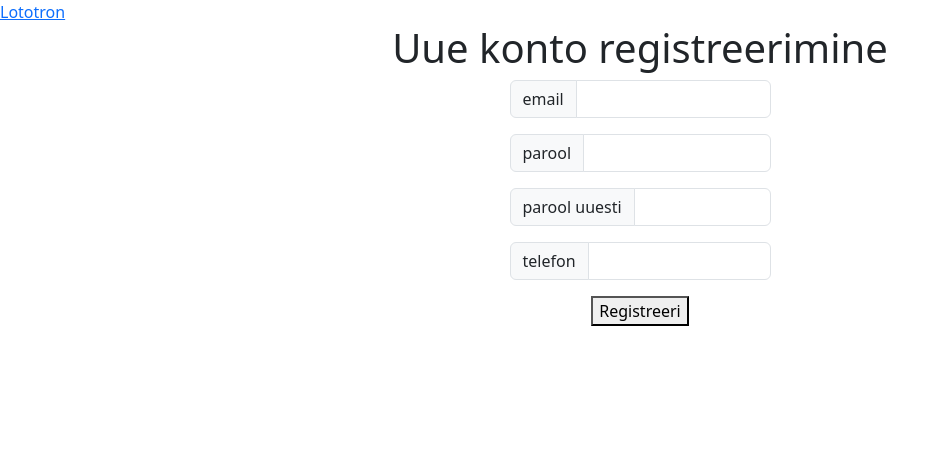
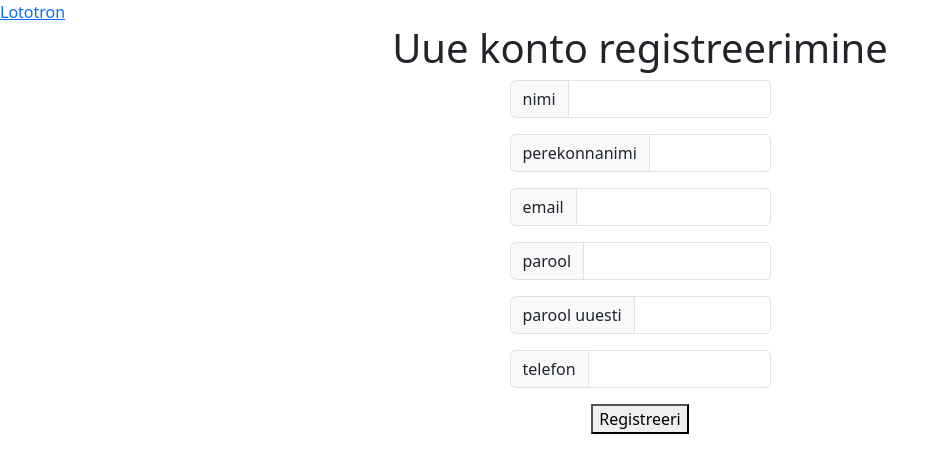
Before and after one commit to StellaTimmer/lototronfront, a Vue app: page /register in a window 1280 px wide. Shown: the top 472 px of the page, without its empty margins (0-948 px from the left). Built offline with nearby package versions, Linux system fonts and the light colour scheme.

Commit message:
Registreerimisvorm valmis.

```diff
--- a/src/services/UserService.js
+++ b/src/services/UserService.js
@@ -3,7 +3,7 @@ import axios from "axios";
 export default {
 
     sendPostNewUserRequest(newUser) {
-        return axios.post('/register', newUser);
+        return axios.post('/user', newUser);
     }
 
 }
--- a/src/views/RegistrationView.vue
+++ b/src/views/RegistrationView.vue
@@ -12,8 +12,18 @@
         <div class="col col-3">
 
         <div class="input-group mb-3">
+        <span class="input-group-text">nimi</span>
+        <input v-model="newUser.firstName" type="text" class="form-control">
+      </div>
+
+          <div class="input-group mb-3">
+        <span class="input-group-text">perekonnanimi</span>
+        <input v-model="newUser.lastName" type="text" class="form-control">
+      </div>
+
+          <div class="input-group mb-3">
         <span class="input-group-text">email</span>
-        <input v-model="newUser.username" type="text" class="form-control">
+        <input v-model="newUser.userName" type="text" class="form-control">
       </div>
 
         <div class="input-group mb-3">
@@ -55,7 +65,9 @@ export default {
       errorMessage: '',
       passwordRetype: '',
       newUser: {
-        username: '',
+        firstName:'',
+        lastName:'',
+        userName: '',
         password: '',
         phoneNumber:'',
       }
@@ -65,14 +77,39 @@ export default {
     passwordNoMatch() {
       return this.passwordRetype !== this.newUser.password;
     },
+
+    allFieldsWithCorrectInput() {
+    return this.newUser.firstName.length > 0
+        && this.newUser.lastName.length > 0
+        && this.newUser.userName.length > 0
+        && this.newUser.password.length > 0
+        && this.passwordRetype.length> 0
+        && this.newUser.phoneNumber.length > 0;
+    },
+
+    alertMissingFields() {
+      this.errorMessage = "Täida kõik väljad"
+      setTimeout(this.resetAlertMessage, 4000)
+    },
+
     addNewUser() {
-      if (this.passwordNoMatch()){
-        this.errorMessage = "Parool ei kattu"
-      } else {
+      if (!this.allFieldsWithCorrectInput()) {
+        this.alertMissingFields();
+        return;
+      }
+
+      if (this.passwordNoMatch()) {
+        this.errorMessage = "Parool ei kattu";
+        return;
+      }
+
         UserService.sendPostNewUserRequest(this.newUser)
             .then(() => NavigationService.navigateToHomeView())
             .catch(() => NavigationService.navigateToErrorView());
-      }
+    },
+
+    resetAlertMessage() {
+      this.errorMessage = '';
     }
   }
 }
```
